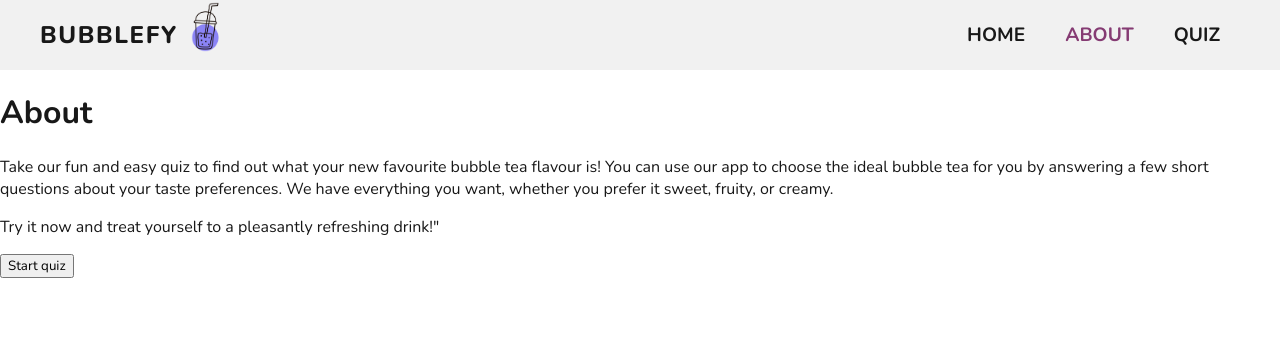
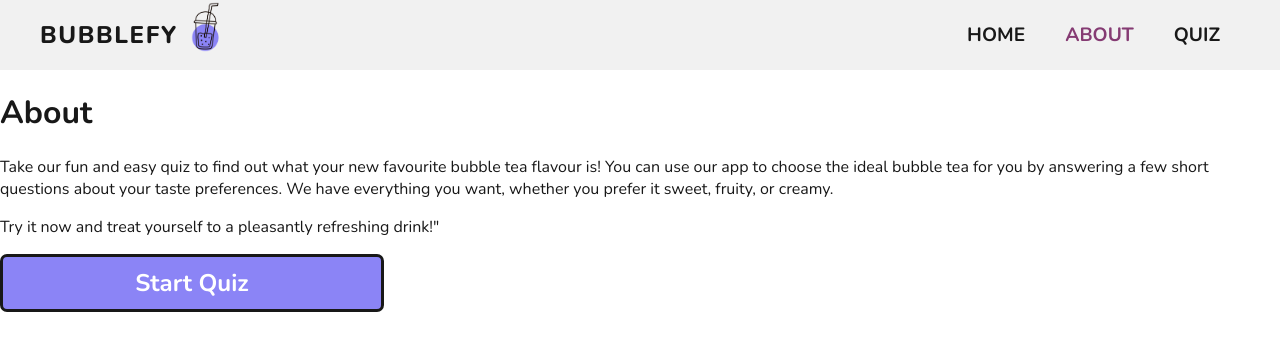
Before and after one commit to yvonne0711/cfg-react-project, a JavaScript app in the folder our-app/: page /About in a window 1280 px wide. Shown: the top 350 px of the page. Built offline with nearby package versions, Linux system fonts and the light colour scheme.

Commit message:
Update About.js
Button from home page used for quiz button in about page

```diff
--- a/our-app/src/pages/About.js
+++ b/our-app/src/pages/About.js
@@ -4,7 +4,9 @@ const About = () => {
     return <> <h1>About</h1>
     <p className="aboutText">Take our fun and easy quiz to find out what your new favourite bubble  tea flavour is! You can use our app to choose the ideal bubble tea for  you by answering a few short questions about your taste preferences.  We have everything you want, whether you prefer it sweet, fruity, or creamy.</p>
     <p>Try it now and treat yourself to a pleasantly refreshing drink!"</p>
-    <button className="startQuiz">Start quiz</button>
+    <div>
+              <button className="cta-button">Start Quiz</button>
+            </div>
     </>
   };
 
```
